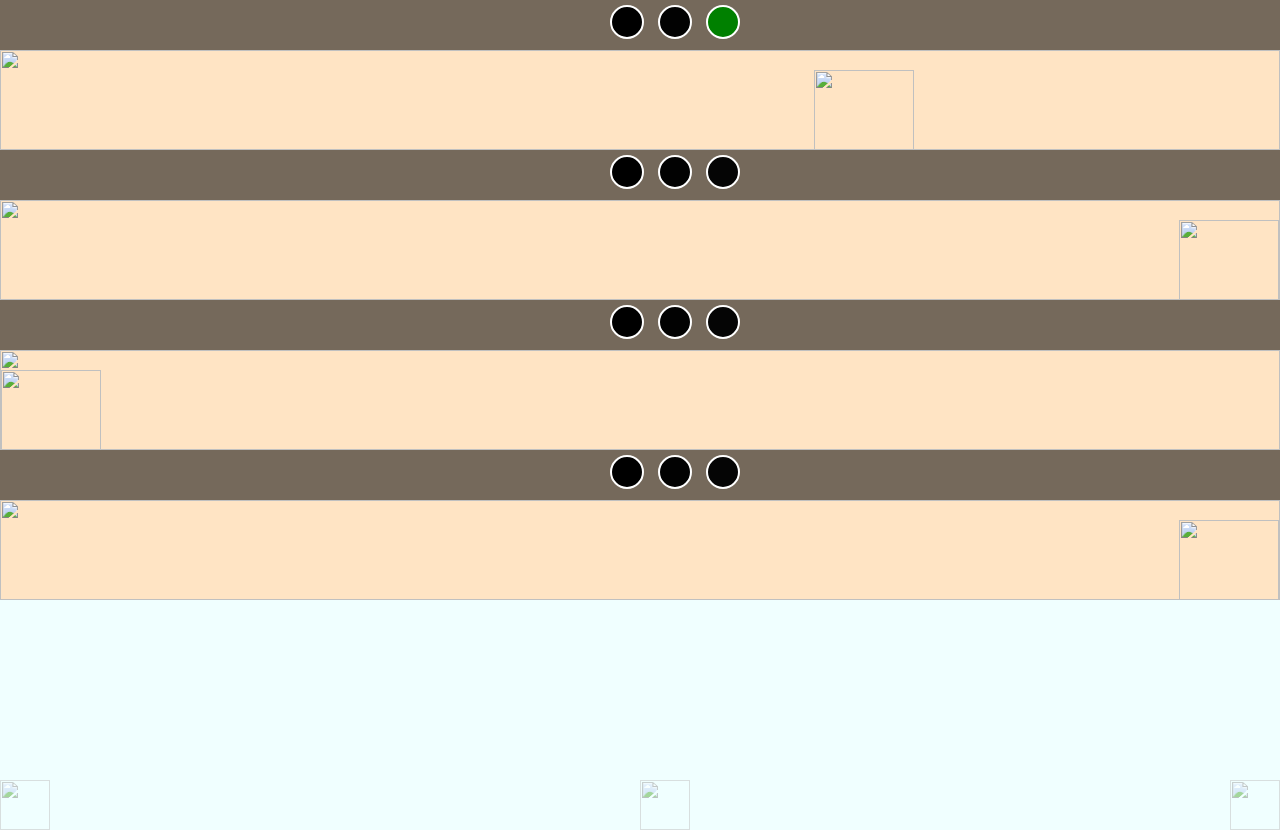
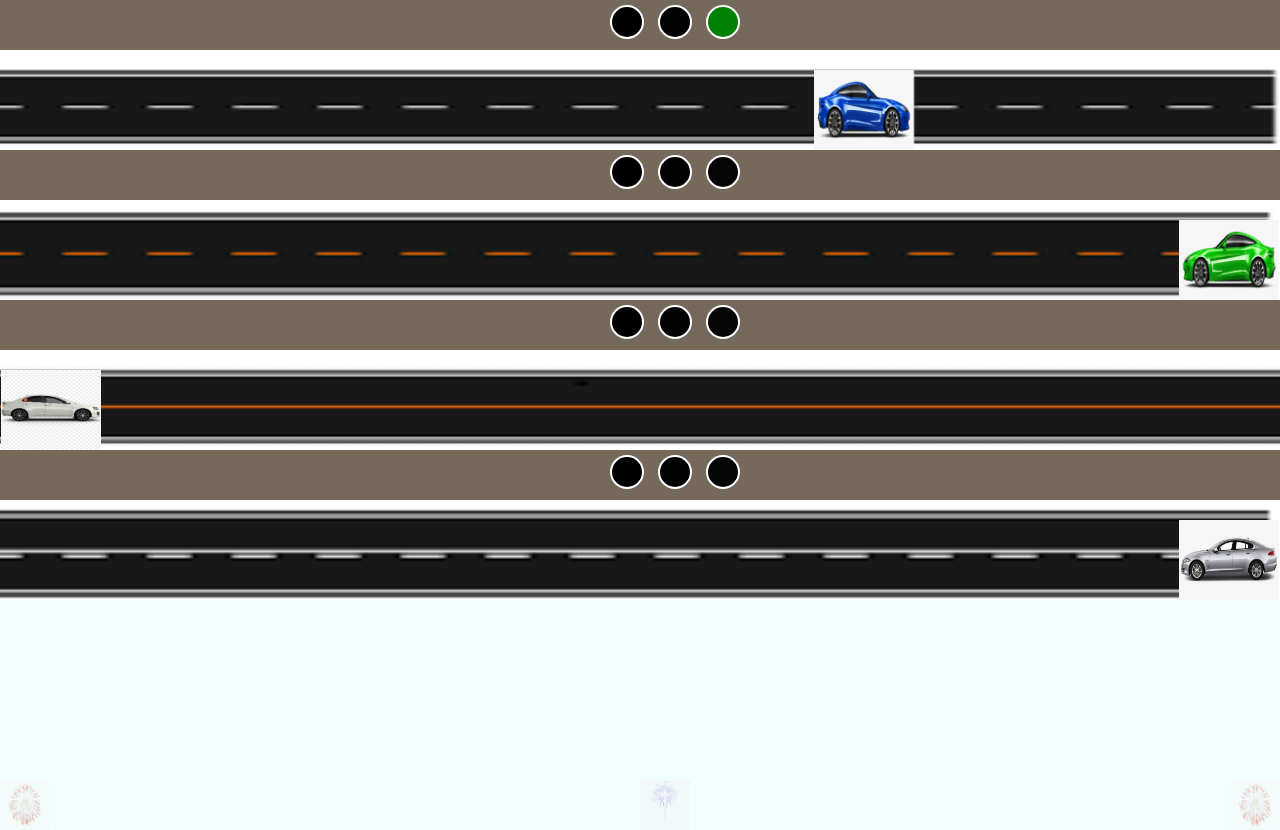
Before and after one commit to mahdialastal/animation, a plain HTML site: page index.html in a window 1280 px wide. Drawn offline with Linux system fonts and the light colour scheme; the site is published under a folder, as on GitHub Pages, so addresses that start at the root find nothing.

Commit message:
Update index.html

```diff
--- a/index.html
+++ b/index.html
@@ -17,8 +17,8 @@
         </div> <!-- end light trafic 1 -->
         </div> <!-- end light trafic -->
         <div class="road01">
-            <img src="/1.png" alt="" class="road-1">
-            <img src="/car02.png" alt="" class="car1">
+            <img src="1.png" alt="" class="road-1">
+            <img src="car02.png" alt="" class="car1">
         </div> <!-- end road -->
     </section> <!-- end car 01 -->
     <!-- //////////////////////////////////////// -->
@@ -31,8 +31,8 @@
         </div> <!-- end light trafic 1 -->
         </div> <!-- end light trafic -->
         <div class="road02">
-            <img src="/2.png" alt="" class="road-2">
-            <img src="/car01.png" alt="" class="car2">
+            <img src="2.png" alt="" class="road-2">
+            <img src="car01.png" alt="" class="car2">
         </div> <!-- end road -->
     </section> <!-- end car 01 -->
     <!-- /////////////////////////////////////// -->
@@ -45,8 +45,8 @@
         </div> <!-- end light trafic 1 -->
         </div> <!-- end light trafic -->
         <div class="road01">
-            <img src="/3.png" alt="" class="road-3">
-            <img src="/car4.png" alt="" class="car3">
+            <img src="3.png" alt="" class="road-3">
+            <img src="car4.png" alt="" class="car3">
         </div> <!-- end road -->
     </section> <!-- end car 01 -->
     <!-- /////////////////////////////////////////// -->
@@ -59,15 +59,15 @@
         </div> <!-- end light trafic 1 -->
         </div> <!-- end light trafic -->
         <div class="road02">
-            <img src="/4.png" alt="" class="road-4">
-            <img src="/car03.png" alt="" class="car4">
+            <img src="4.png" alt="" class="road-4">
+            <img src="car03.png" alt="" class="car4">
         </div> <!-- end road -->
     </section> <!-- end car 01 -->
     <!-- //////////////////////////////////////// -->
     <section class="fire">
-        <img src="/fire01.png" alt="" class="fire01">
-        <img src="/fire01.png" alt="" class="fire02">
-        <img src="/fire02.png" alt="" class="fire03">
+        <img src="fire01.png" alt="" class="fire01">
+        <img src="fire01.png" alt="" class="fire02">
+        <img src="fire02.png" alt="" class="fire03">
     </section> <!-- end fire section -->
 </body>
 </html>
```
